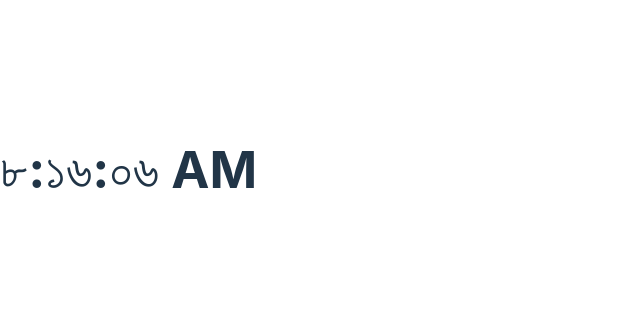
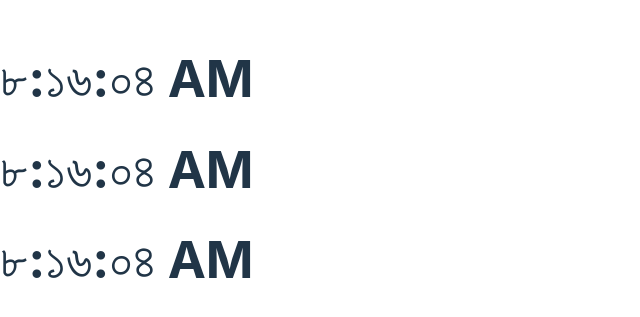
Before and after one commit to RezwanRahin/Think-In-A-React-Way, a React (Vite) app: page / in a window 1280 px wide. Shown: the part 231-548 px from the top of the page, without its empty margins (0-640 px from the left). Built offline with nearby package versions, Linux system fonts and the light colour scheme.

Commit message:
feat: modify 'App' component and return 'ClockList' component
- renders 3 'Clock' components

```diff
--- a/src/App.jsx
+++ b/src/App.jsx
@@ -1,8 +1,14 @@
-import Clock from "./components/Clock"
+import ClockList from "./components/ClockList";
 
 
 function App() {
-  return <div><Clock /></div>;
+  const quantities = [1, 2, 3];
+
+  return (
+    <div>
+      <ClockList quantities={quantities} />
+    </div>
+  );
 }
 
-export default App
+export default App;
```
